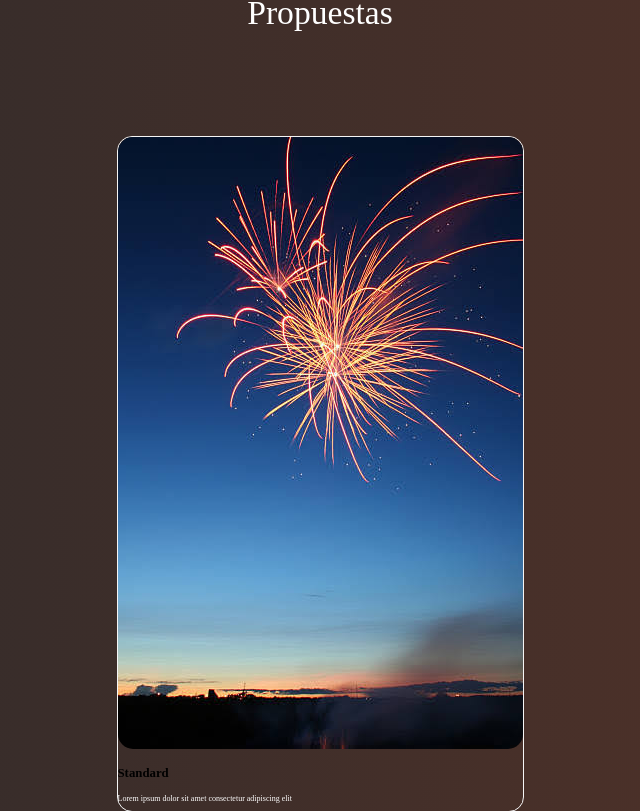
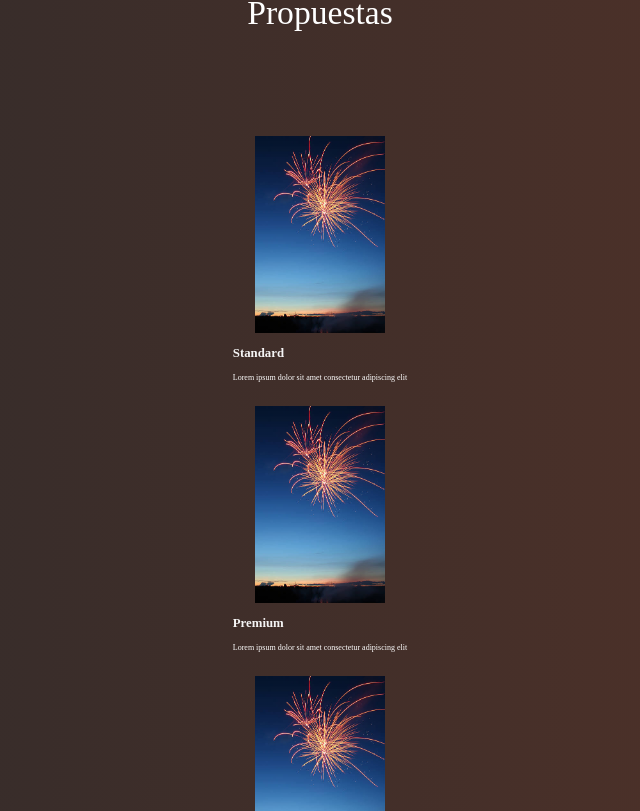
Before and after one commit to WalterAltamirano/SalonDeEventos, a React (Vite) app: page /home in a window 1280 px wide. Shown: the part 609-1420 px from the top of the page, without its empty margins (320-960 px from the left). Built offline with nearby package versions, Linux system fonts and the light colour scheme; a web font is replaced by a local one.

Commit message:
refac: cambio tag y modifico estilos

```diff
--- a/src/components/reusable/Item.jsx
+++ b/src/components/reusable/Item.jsx
@@ -3,7 +3,7 @@ import '../../styles/item.css'
 import backup from '../../assets/backup-image-item.jpeg'
 const Item =  ({name}) => {
     return(
-        <aside className="container-item">
+        <div className="container-item">
             <div className='container-item-image'>
                 <img className="item-image" src={backup} alt="An golden hour image with some explosion" />
             </div>
@@ -11,7 +11,7 @@ const Item =  ({name}) => {
                 <h3>{name}</h3>
                 <p>Lorem ipsum dolor sit amet consectetur adipiscing elit</p>
             </div>
-        </aside>
+        </div>
     );
 }
 export default Item;
--- a/src/styles/item.css
+++ b/src/styles/item.css
@@ -1,22 +1,27 @@
 .container-item {
-    border-radius: 15px;
-    border: 1px solid whitesmoke;
-
+    display: flex;
+    flex-direction: column;
+    align-items: center;
 }
 
 .container-item-image {
-
+    padding: 0em;
+    max-width: 130px;
 }
 .item-image {
-    border-radius: 15px;
+    display: block;
     width: 100%;
     height: 100%;
+    margin: 0 auto;
+    image-rendering: smooth;
+    object-fit: cover;
 }
 
 .container-item-content {
 }
 
 .container-item-content h3 {
+    color: whitesmoke;
     font-size: 0.8rem;
 }
 
```
